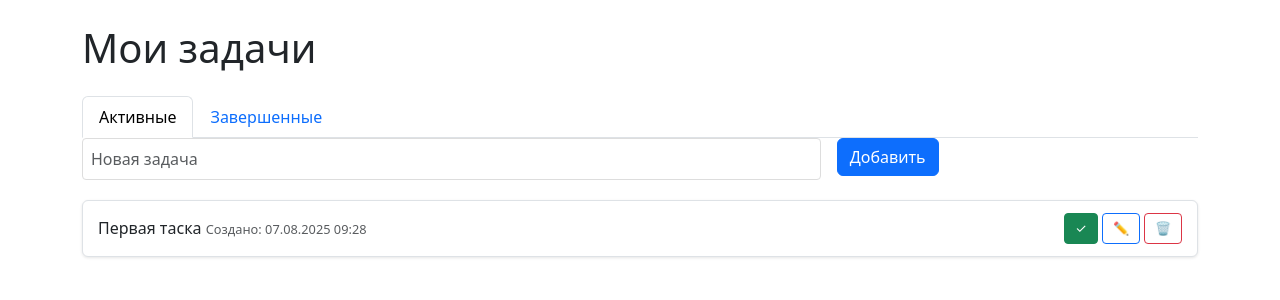
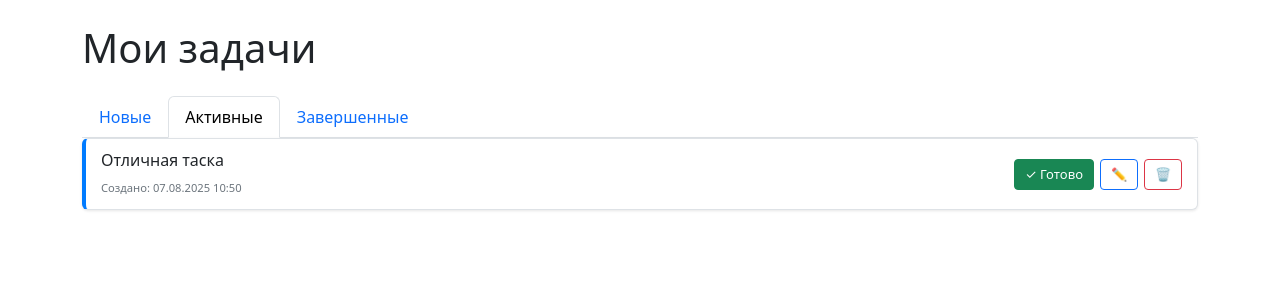
Before and after one commit to soudjiro/pet_project-dev, a Flask app: page /active in a window 1280 px wide. Shown: the top 300 px of the page. Run offline with Flask 3, Linux system fonts and the light colour scheme.

Commit message:
modified:   pet_project-dev/app.py 	modified:   pet_project-dev/static/css/styles.css 	modified:   pet_project-dev/static/js/app.js 	modified:   pet_project-dev/templates/index.html 	modified:   pet_project-dev/todos.db

```diff
--- a/pet_project-dev/app.py
+++ b/pet_project-dev/app.py
@@ -27,11 +27,16 @@ def get_moscow_time():
 class Todo(db.Model):
     id = db.Column(db.Integer, primary_key=True)
     task = db.Column(db.String(100), nullable=False)
-    completed = db.Column(db.Boolean, default=False)
+    status = db.Column(db.String(20), default='new', nullable=False)  # 'new', 'active', 'completed'
     created_at = db.Column(db.DateTime, default=lambda: get_moscow_time(), nullable=False)
-    completed_at = db.Column(db.DateTime)
-    updated_at = db.Column(db.DateTime)  # Добавляем поле для времени изменения
+    started_at = db.Column(db.DateTime, default=lambda: get_moscow_time())  # Когда взяли в работу
+    #completed = db.Column(db.Boolean, default=False) # Отвечает за выполнение задачи
+    completed_at = db.Column(db.DateTime, default=lambda: get_moscow_time()) # Когда  завершено
+    updated_at = db.Column(db.DateTime, default=lambda: get_moscow_time())  # Добавляем поле для времени изменения
     is_edited = db.Column(db.Boolean, default=False)  # Флаг редактирования
+
+    def __repr__(self):
+        return f'<Todo {self.id}: {self.task} ({self.status})>'
 
 
 def check_and_upgrade_db():
@@ -47,6 +52,13 @@ def check_and_upgrade_db():
 
         # Добавляем недостающие колонки
         with db.engine.connect() as conn:
+            if 'status' not in columns:
+                conn.execute(text("ALTER TABLE todo ADD COLUMN status VARCHAR(20) DEFAULT 'new'"))
+                conn.execute(text("UPDATE todo SET status = 'active' WHERE completed = 0"))
+                conn.execute(text("UPDATE todo SET status = 'completed' WHERE completed = 1"))
+                conn.execute(text("ALTER TABLE todo DROP COLUMN completed"))
+            if 'started_at' not in columns:
+                conn.execute(text("ALTER TABLE todo ADD COLUMN started_at DATETIME"))
             if 'updated_at' not in columns:
                 conn.execute(text('ALTER TABLE todo ADD COLUMN updated_at DATETIME'))
             if 'is_edited' not in columns:
@@ -57,22 +69,27 @@ def check_and_upgrade_db():
 def index():
     return redirect(url_for("active_tasks"))
 
-@app.route("/active", methods=["GET", "POST"])
-def active_tasks():
+@app.route("/new")
+def new_tasks():
     if request.method == "POST":
         task = request.form.get("task")
         if task:
-            new_todo = Todo(task=task)
+            new_todo = Todo(task=task, status='new')
             db.session.add(new_todo)
             db.session.commit()
-        return redirect(url_for("active_tasks"))
+        return redirect(url_for("new_tasks"))
 
-    active = Todo.query.filter_by(completed=False).order_by(Todo.created_at.desc()).all()
+    new = Todo.query.filter_by(status='new').order_by(Todo.created_at.desc()).all()
+    return render_template("index.html", todos=new, active_tab='new')
+
+@app.route("/active", methods=["GET", "POST"])
+def active_tasks():
+    active = Todo.query.filter_by(status='active').order_by(Todo.started_at.desc()).all()
     return render_template("index.html", todos=active, active_tab='active')
 
 @app.route("/completed", methods=["GET"])  # Убираем POST здесь
 def completed_tasks():
-    completed = Todo.query.filter_by(completed=True).order_by(Todo.completed_at.desc()).all()
+    completed = Todo.query.filter_by(status='completed').order_by(Todo.completed_at.desc()).all()
     return render_template("index.html", todos=completed, active_tab='completed')
 
 @app.route('/complete/<int:id>')
@@ -87,6 +104,15 @@ def complete_task(id):
         'completed': True,
         'completed_at': todo.completed_at.strftime('%d.%m.%Y %H:%M')
     })
+
+@app.route("/start/<int:id>")
+def start_task(id):
+    todo = Todo.query.get_or_404(id)
+    if todo.status == 'new':
+        todo.status = 'active'
+        todo.started_at = get_moscow_time()
+        db.session.commit()
+    return jsonify({'status': 'success'})
 
 @app.route("/edit/<int:id>", methods=["GET", "POST"])
 def edit_task(id):
--- a/pet_project-dev/static/css/styles.css
+++ b/pet_project-dev/static/css/styles.css
@@ -1,8 +1,15 @@
-.active-task {
-animation: pulseActive 2s infinite;
+/* Значок Bootstrap Icons */
+@import url("https://cdn.jsdelivr.net/npm/bootstrap-icons@1.8.1/font/bootstrap-icons.css");
+.add-task-form {
+    background-color: #f8f9fa;
+    padding: 15px;
+    border-radius: 8px;
+    border: 1px solid #e9ecef;
 }
-.add-task-form {
-    margin-bottom: 20px;
+/* Бейдж для количества задач */
+.badge {
+    font-size: 0.7em;
+    vertical-align: middle;
 }
 .btn-warning {
     background-color: #ffc107;
@@ -71,6 +78,12 @@ animation: pulseActive 2s infinite;
 .delete-animation {
     animation: deleteShrink 0.4s forwards;
 }
+/* Стили для пустого состояния */
+.empty-state {
+    background-color: #f8f9fa;
+    border-radius: 8px;
+    border: 1px dashed #dee2e6;
+}
 .form-group {
     margin-bottom: 15px;
 }
@@ -106,6 +119,32 @@ textarea.form-control {
     max-width: 500px;
     box-shadow: 0 4px 8px rgba(0,0,0,0.2);
 }
+/* Стили статусов */
+.status-new {
+    border-left: 4px solid #17a2b8;
+    background-color: #f8f9fa;
+}
+
+.status-active {
+    border-left: 4px solid #007bff;
+    background-color: #e7f5ff;
+}
+
+.status-completed {
+    border-left: 4px solid #28a745;
+    background-color: #e6f7ea;
+}
+/* Кнопки */
+.start-btn {
+    background-color: #17a2b8;
+    border-color: #17a2b8;
+    color: white;
+}
+.task-actions {
+    display: flex;
+    gap: 6px;
+    align-items: center;
+}
 .tab-content {
     padding: 20px 0;
 }
@@ -128,6 +167,9 @@ textarea.form-control {
 }
 .reactivate-animation {
     animation: reactivatePulse 0.5s ease-out;
+}
+.task-starting {
+    animation: taskStarting 0.3s ease;
 }
 /* Анимация удаления */
 .task-deleting {
@@ -253,3 +295,8 @@ position: relative;
     0% { background-color: rgba(40, 167, 69, 0.1); }
     100% { background-color: transparent; }
 }
+@keyframes taskStarting {
+    0% { transform: scale(1); }
+    50% { transform: scale(1.05); }
+    100% { transform: scale(1); }
+}
--- a/pet_project-dev/static/js/app.js
+++ b/pet_project-dev/static/js/app.js
@@ -1,6 +1,33 @@
 document.addEventListener('DOMContentLoaded', function() {
+
+
+
     // Обработчик для кнопки "Выполнено"
     document.addEventListener('click', async function(e) {
+        if (e.target.closest('.start-btn')) {
+            e.preventDefault();
+            const btn = e.target.closest('.start-btn');
+            const taskId = btn.dataset.taskId;
+            const taskElement = document.getElementById(`task-${taskId}`);
+
+            taskElement.classList.add('task-starting');
+
+            try {
+                const response = await fetch(`/start/${taskId}`);
+                const data = await response.json();
+
+                if (data.status === 'success') {
+                    taskElement.classList.add('task-deleting');
+                    setTimeout(() => {
+                        taskElement.remove();
+                    }, 400);
+                }
+            } catch (error) {
+                console.error('Error:', error);
+                taskElement.classList.remove('task-starting');
+            }
+        }
+
         if (e.target.closest('.complete-btn')) {
             e.preventDefault();
             const btn = e.target.closest('.complete-btn');
--- a/pet_project-dev/templates/index.html
+++ b/pet_project-dev/templates/index.html
@@ -15,6 +15,13 @@
         <!-- Навигационные вкладки -->
         <ul class="nav nav-tabs">
             <li class="nav-item">
+                <a class="nav-link {{ 'active' if active_tab == 'new' }}" href="{{ url_for('new_tasks') }}">Новые
+                    {% if active_tab == 'new' and todos|length > 0 %}
+                        <span class="badge bg-primary rounded-pill">{{ todos|length }}</span>
+                    {% endif %}
+                </a>
+            </li>
+            <li class="nav-item">
                 <a class="nav-link {{ 'active' if active_tab == 'active' }}" href="{{ url_for('active_tasks') }}">Активные</a>
             </li>
             <li class="nav-item">
@@ -22,15 +29,15 @@
             </li>
         </ul>
 
-        <!-- Форма добавления (только для активных задач) -->
-        {% if active_tab == 'active' %}
-        <div class="add-task-form">
-            <form method="POST" action="{{ url_for('active_tasks') }}" class="row g-3">
+        <!-- Форма добавления (только для новых задач) -->
+        {% if active_tab == 'new' %}
+        <div class="add-task-form mt-3 mb-4">
+            <form method="POST" action="{{ url_for('active_tasks') }}" class="row g-2">
                 <div class="col-md-8">
-                    <input type="text" name="task" class="form-control" placeholder="Новая задача" required>
+                    <input type="text" name="task" class="form-control form-control-sm" placeholder="Введите новую задачу" required>
                 </div>
                 <div class="col-md-4">
-                    <button type="submit" class="btn btn-primary">Добавить</button>
+                    <button type="submit" class="btn btn-primary btn-sm w-100">Добавить задачу</button>
                 </div>
             </form>
         </div>
@@ -38,40 +45,52 @@
 
         <!-- Список задач -->
         <div class="list-group">
+            {% if todos %}
                 {% for todo in todos %}
-            <div class="list-group-item task-item {{ 'completed-task' if todo.completed }}" id="task-{{ todo.id }}">
+                <div class="list-group-item task-item status-{{ todo.status }}" id="task-{{ todo.id }}">
                     <div class="task-content">
-                    {{ todo.task }}
-                    <small class="dates text-muted small">
-                        Создано: {{ todo.created_at|format_date }}
-                        {% if todo.completed %}
-                        | Завершено: {{ todo.completed_at|format_date }}
+                        <h6>{{ todo.task }}</h6>
+                        <div class="dates">
+                            <small>Создано: {{ todo.created_at|format_date }}</small>
+                            {% if todo.started_at %}
+                            <small> | Начато: {{ todo.started_at|format_date }}</small>
+                            {% endif %}
+                            {% if todo.completed_at %}
+                            <small> | Завершено: {{ todo.completed_at|format_date }}</small>
                             {% endif %}
                             {% if todo.is_edited %}
-                        | Изменено: {{ todo.updated_at|format_date }}
+                            <small> | Изменено: {{ todo.updated_at|format_date }}</small>
                             {% endif %}
-                    </small>
+                        </div>
                     </div>
                     <div class="task-actions">
-                    {% if todo.completed %}
-                    <button class="btn btn-sm btn-warning reactivate-btn"
+                        {% if todo.status == 'new' %}
+                        <button class="btn btn-sm btn-primary start-btn"
                                 data-task-id="{{ todo.id }}"
-                            title="Вернуть в активные">
-                        ↩️
-                        </a>
-                    {% else %}
+                                title="Взять в работу">
+                            ⚡ В работу
+                        </button>
+
+                        {% elif todo.status == 'active' %}
                         <button class="btn btn-sm btn-success complete-btn"
                                 data-task-id="{{ todo.id }}"
                                 title="Завершить">
-                        ✓
+                            ✓ Готово
                         </button>
                         <button class="btn btn-sm btn-outline-primary edit-btn"
                                 data-task-id="{{ todo.id }}"
                                 title="Редактировать">
-                            {% if todo.completed %}disabled style="opacity:0.5;pointer-events:none"{% endif %}
                             ✏️
                         </button>
+
+                        {% elif todo.status == 'completed' %}
+                        <button class="btn btn-sm btn-warning reactivate-btn"
+                                data-task-id="{{ todo.id }}"
+                                title="Вернуть в работу">
+                            ↩️ В работу
+                        </button>
                         {% endif %}
+
                         <button class="btn btn-sm btn-outline-danger delete-btn"
                                 data-task-id="{{ todo.id }}"
                                 title="Удалить">
@@ -79,15 +98,24 @@
                         </button>
                     </div>
                 </div>
+                {% endfor %}
             {% else %}
-            <div class="alert alert-info">
-                {% if active_tab == 'active' %}
-                Нет активных задач. Добавьте новую!
+                <div class="empty-state text-center py-5">
+                    {% if active_tab == 'new' %}
+                    <i class="bi bi-inbox" style="font-size: 2rem; color: #6c757d;"></i>
+                    <h5 class="mt-3">Нет новых задач</h5>
+                    <p class="text-muted">Добавьте новую задачу с помощью формы выше</p>
+                    {% elif active_tab == 'active' %}
+                    <i class="bi bi-list-check" style="font-size: 2rem; color: #6c757d;"></i>
+                    <h5 class="mt-3">Нет задач в работе</h5>
+                    <p class="text-muted">Возьмите задачу в работу из списка "Новые"</p>
                     {% else %}
-                Нет завершенных задач.
+                    <i class="bi bi-check-circle" style="font-size: 2rem; color: #6c757d;"></i>
+                    <h5 class="mt-3">Нет завершенных задач</h5>
+                    <p class="text-muted">Завершите текущие задачи из списка "В работе"</p>
                     {% endif %}
                 </div>
-            {% endfor %}
+            {% endif %}
         </div>
     </div>
 
```
Also changed, not shown: pet_project-dev/todos.db. Lines whose indentation alone changed are shown as unchanged.
